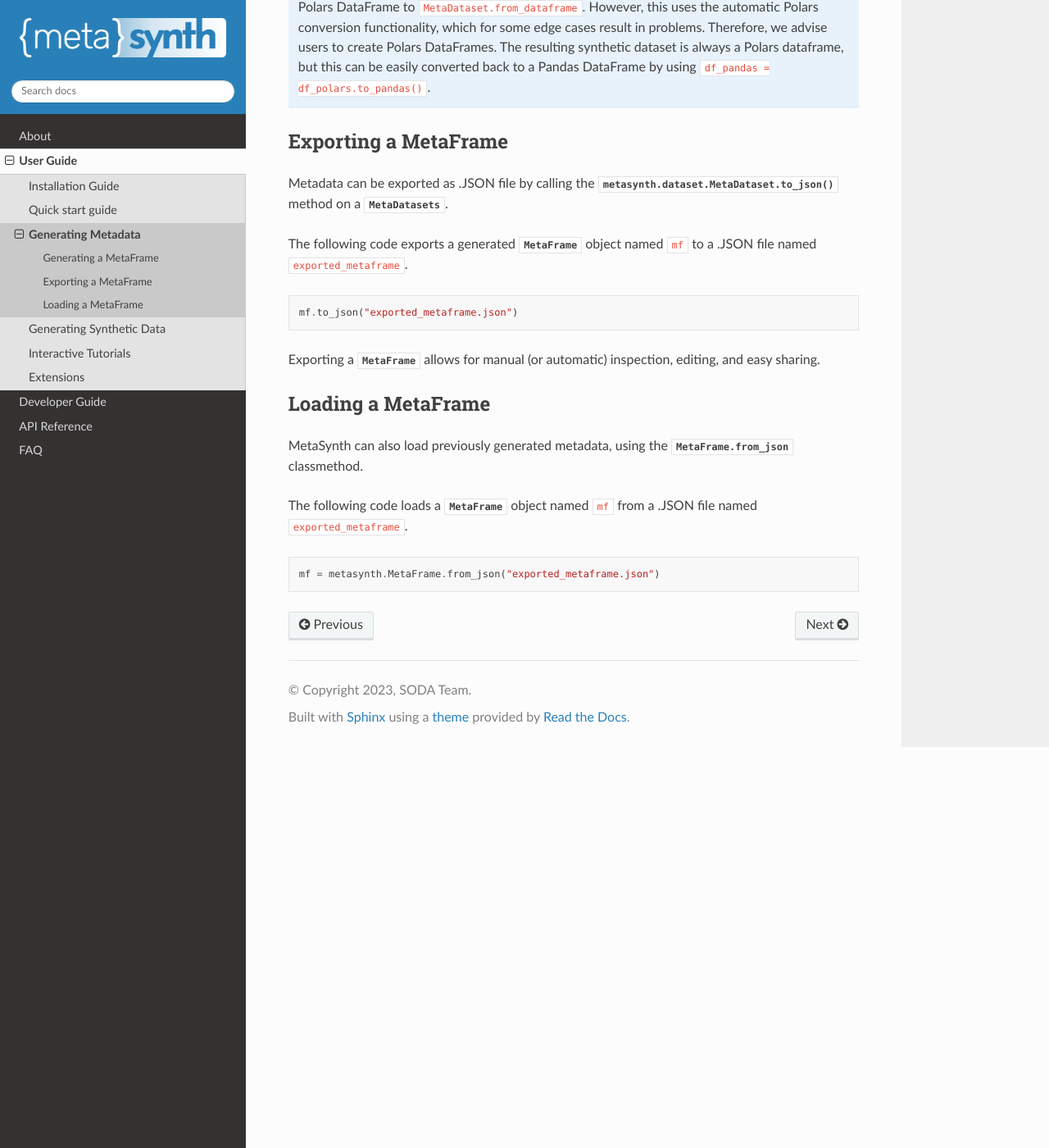
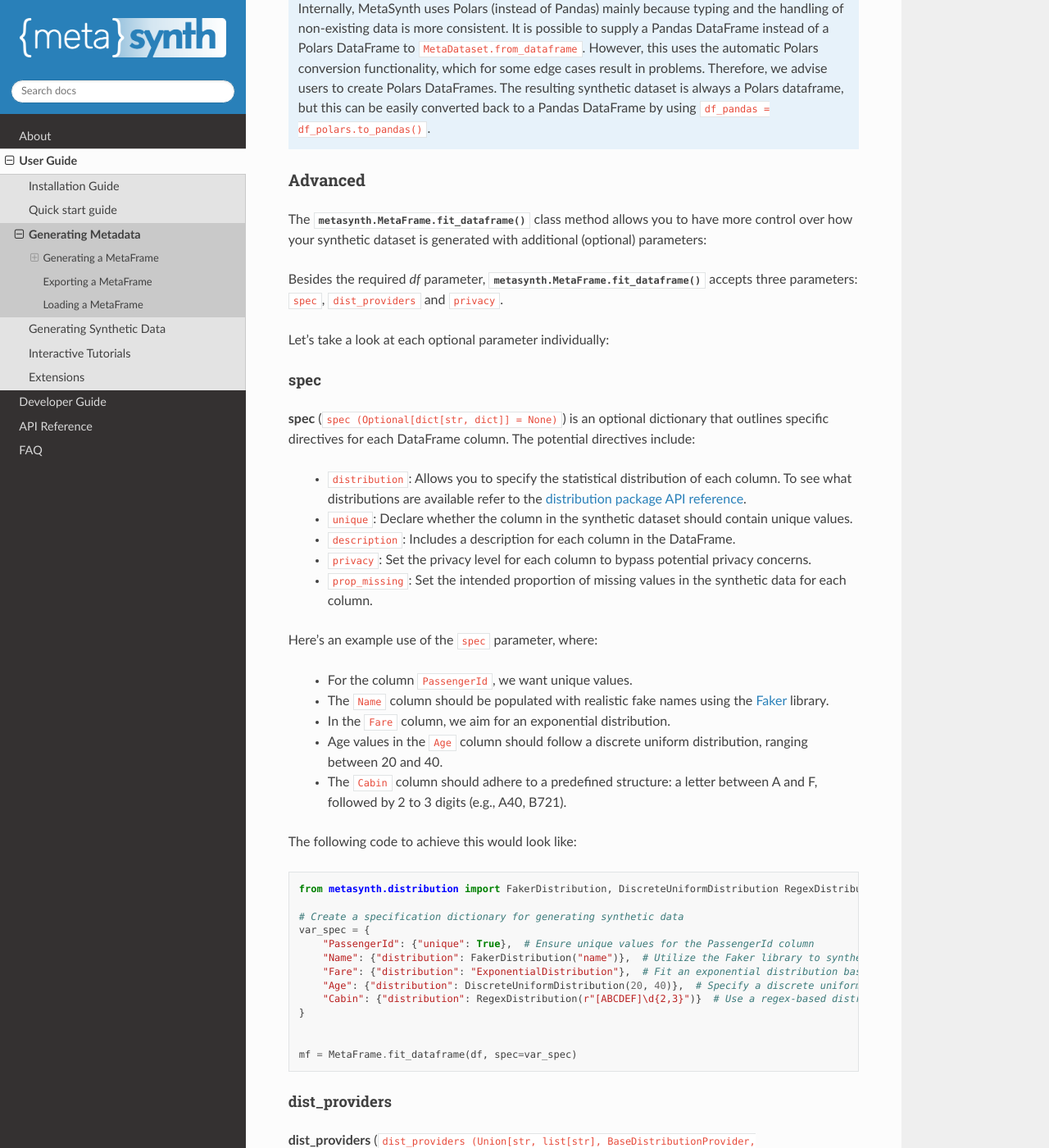
Before and after one commit to sodascience/metasyn, a Sphinx documentation site: the page built from docs/source/usage/generating_metadata.rst, in a window 1280 px wide and 1400 px high, scrolled down 1408 px. Shown: the whole window at 82% size. Built offline with Sphinx 7.4.7 and the Read the Docs theme 2.0.0, drawn with Linux system fonts in a browser that asks for light colours; some of the changed text lies outside the part shown.

Commit message:
added advanced information to generating mf

```diff
--- a/docs/source/usage/generating_metadata.rst
+++ b/docs/source/usage/generating_metadata.rst
@@ -125,6 +128,68 @@
 
 .. note::
     Internally, MetaSynth uses Polars (instead of Pandas) mainly because typing and the handling of non-existing data is more consistent. It is possible to supply a Pandas DataFrame instead of a Polars DataFrame to ``MetaDataset.from_dataframe``. However, this uses the automatic Polars conversion functionality, which for some edge cases result in problems. Therefore, we advise users to create Polars DataFrames. The resulting synthetic dataset is always a Polars dataframe, but this can be easily converted back to a Pandas DataFrame by using ``df_pandas = df_polars.to_pandas()``.
+
+
+Advanced
+^^^^^^^^
+The :meth:`metasynth.MetaFrame.fit_dataframe() <metasynth.dataset.MetaFrame.fit_dataframe>` class method allows you to have more control over how your synthetic dataset is generated with additional (optional) parameters:
+
+Besides the required `df` parameter, :meth:`metasynth.MetaFrame.fit_dataframe() <metasynth.dataset.MetaFrame.fit_dataframe>` accepts three parameters: ``spec``, ``dist_providers`` and ``privacy``.
+
+Let's take a look at each optional parameter individually:
+
+spec
+""""
+**spec** (``spec (Optional[dict[str, dict]] = None)``) is an optional dictionary that outlines specific directives for each DataFrame column. The potential directives include:
+
+    - ``distribution``: Allows you to specify the statistical distribution of each column. To see what distributions are available refer to the :doc:`distribution package API reference</api/metasynth.distribution>`.
+
+    - ``unique``: Declare whether the column in the synthetic dataset should contain unique values.
+
+
+    - ``description``: Includes a description for each column in the DataFrame.
+
+
+    - ``privacy``: Set the privacy level for each column to bypass potential privacy concerns.
+
+
+    - ``prop_missing``: Set the intended proportion of missing values in the synthetic data for each column.
+
+
+Here's an example use of the ``spec`` parameter, where:
+
+  - For the column ``PassengerId``, we want unique values.
+  - The ``Name`` column should be populated with realistic fake names using the `Faker <https://faker.readthedocs.io/en/master/>`_ library.
+  - In the ``Fare`` column, we aim for an exponential distribution.
+  - Age values in the ``Age`` column should follow a discrete uniform distribution, ranging between 20 and 40.
+  - The ``Cabin`` column should adhere to a predefined structure: a letter between A and F, followed by 2 to 3 digits (e.g., A40, B721).
+
+The following code to achieve this would look like:
+
+.. code-block:: python
+
+    from metasynth.distribution import FakerDistribution, DiscreteUniformDistribution RegexDistribution
+
+    # Create a specification dictionary for generating synthetic data
+    var_spec = {
+        "PassengerId": {"unique": True},  # Ensure unique values for the PassengerId column
+        "Name": {"distribution": FakerDistribution("name")},  # Utilize the Faker library to synthesize realistic names
+        "Fare": {"distribution": "ExponentialDistribution"},  # Fit an exponential distribution based on the data
+        "Age": {"distribution": DiscreteUniformDistribution(20, 40)},  # Specify a discrete uniform distribution ranging from 20 to 40 for age
+        "Cabin": {"distribution": RegexDistribution(r"[ABCDEF]\d{2,3}")}  # Use a regex-based distribution to generate Cabin values following [ABCDEF]?(\d{2,3})
+    }
+
+
+    mf = MetaFrame.fit_dataframe(df, spec=var_spec)
+
+dist_providers
+""""""""""""""
+**dist_providers** (``dist_providers (Union[str, list[str], BaseDistributionProvider, list[BaseDistributionProvider]] = "builtin")``) allows you to specify distribution providers (as strings or actual provider objects) to use when fitting distributions to the column data.
+
+
+privacy
+"""""""
+**privacy** (``privacy (Optional[BasePrivacy] = None)``) allows you to set the global privacy level for synthetic data generation. If it's not provided, the function defaults it to ``None``.
 
 
 Exporting a MetaFrame
```
Also changed, not shown: other parts of docs/source/usage/generating_metadata.rst (+4 -1 lines).
